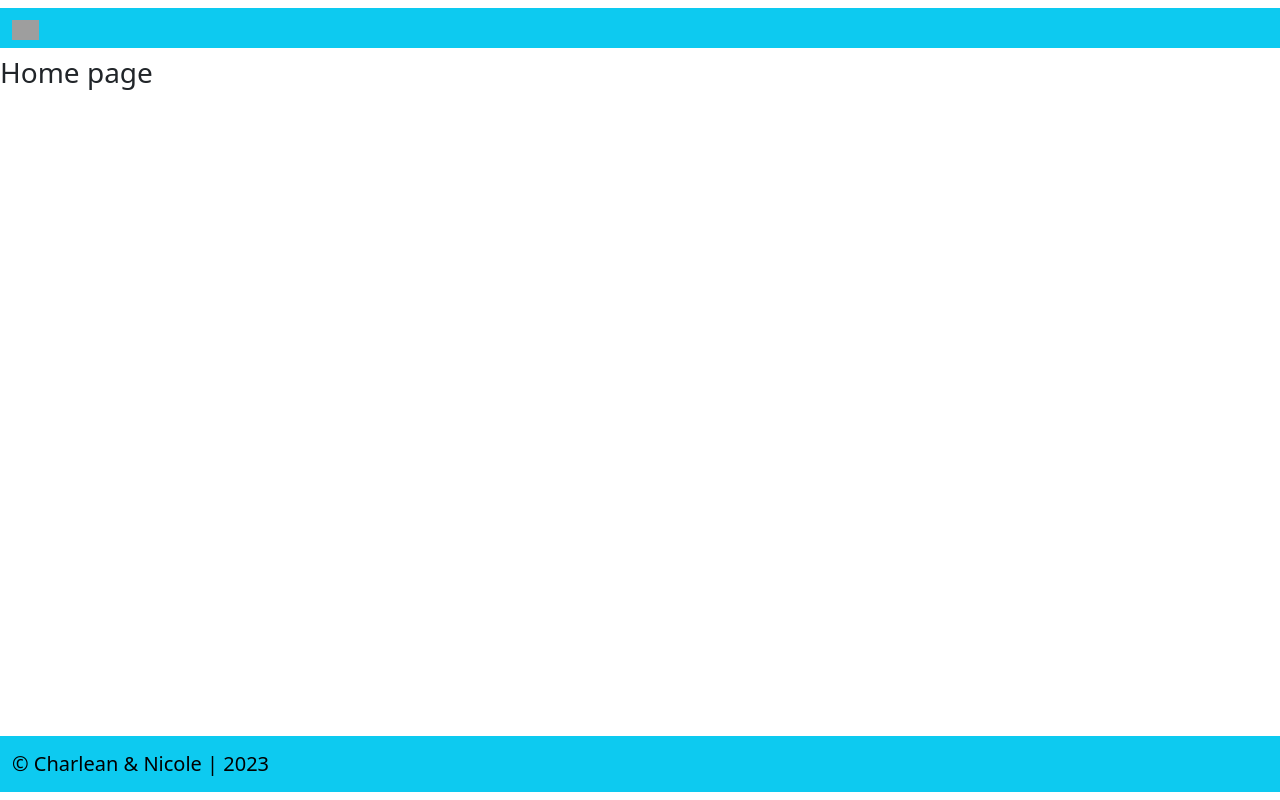
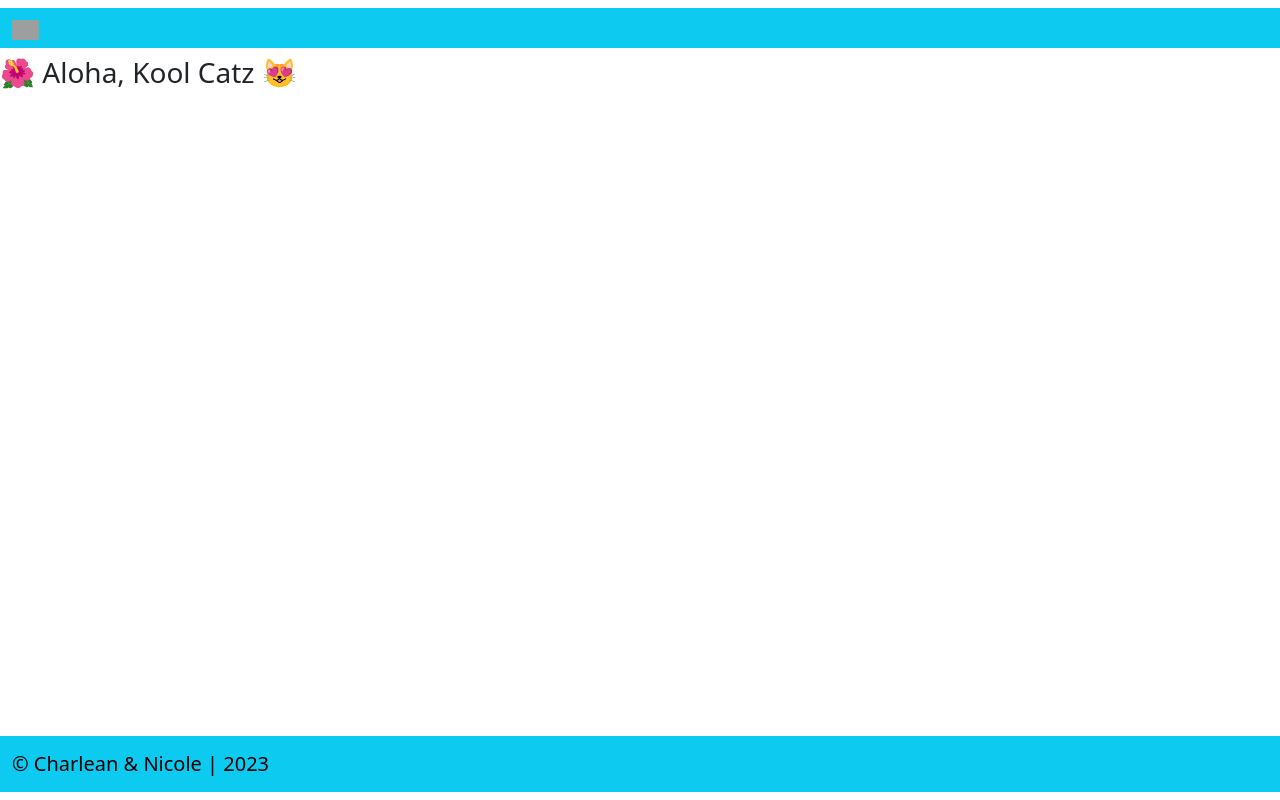
Before and after one commit to learn-academy-2023-charlie/cat-tinder-frontend-kool-catz-instructors, a React (Create React App) app: page / in a window 1280 px wide. Built offline with nearby package versions, Linux system fonts and the light colour scheme; grey boxes are pictures that could not be loaded.

Commit message:
modified the Home.test.js

```diff
--- a/src/pages/Home.js
+++ b/src/pages/Home.js
@@ -3,7 +3,7 @@ import React from "react"
 const Home = () => {
   return(
     <>
-      <h3>Home page</h3>
+      <h3>🌺 Aloha, Kool Catz 😻 </h3>
     </>
   )
 }
```
Also changed, not shown: 1 other file (tests, documents, lock files or other folders).
